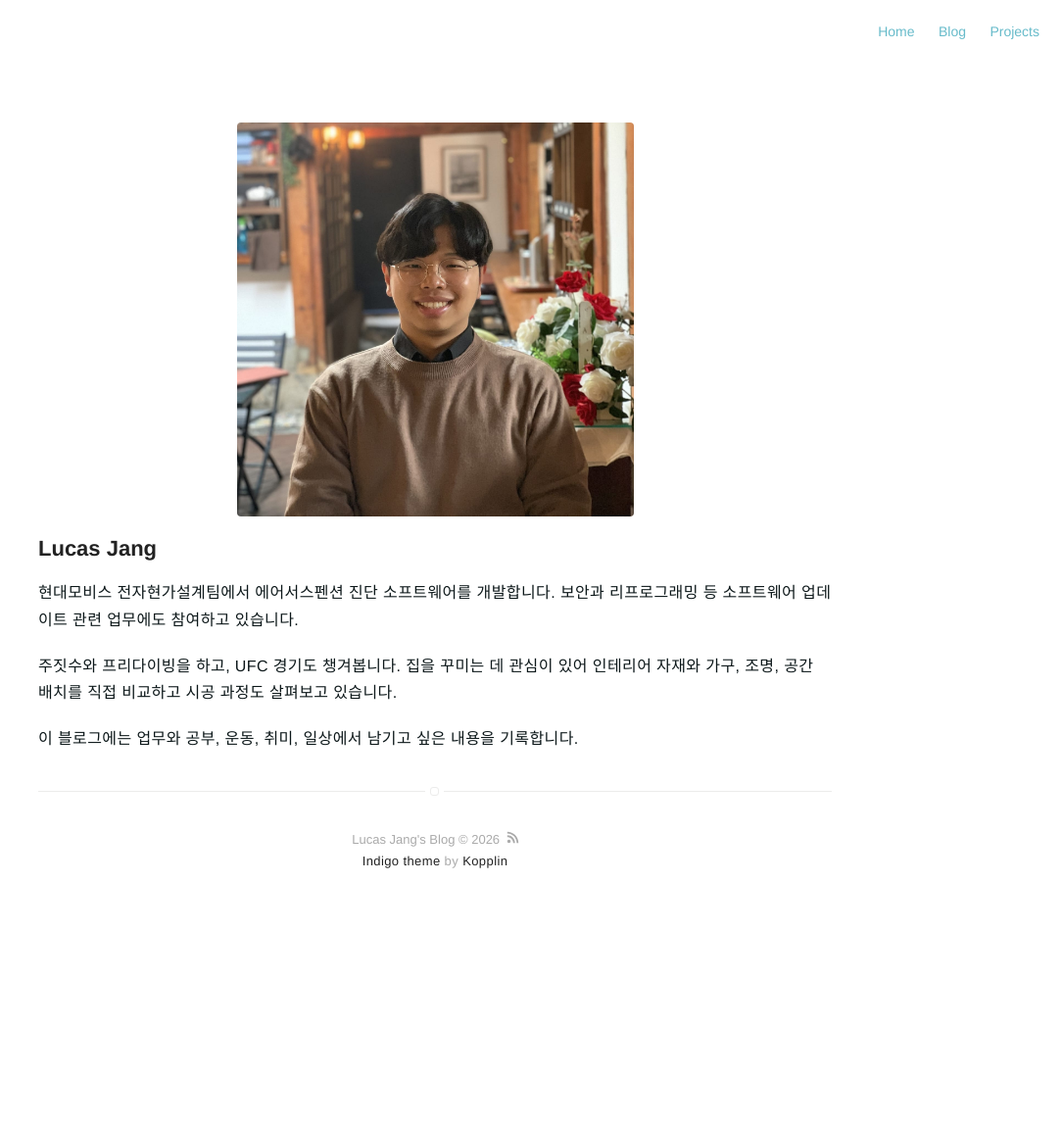
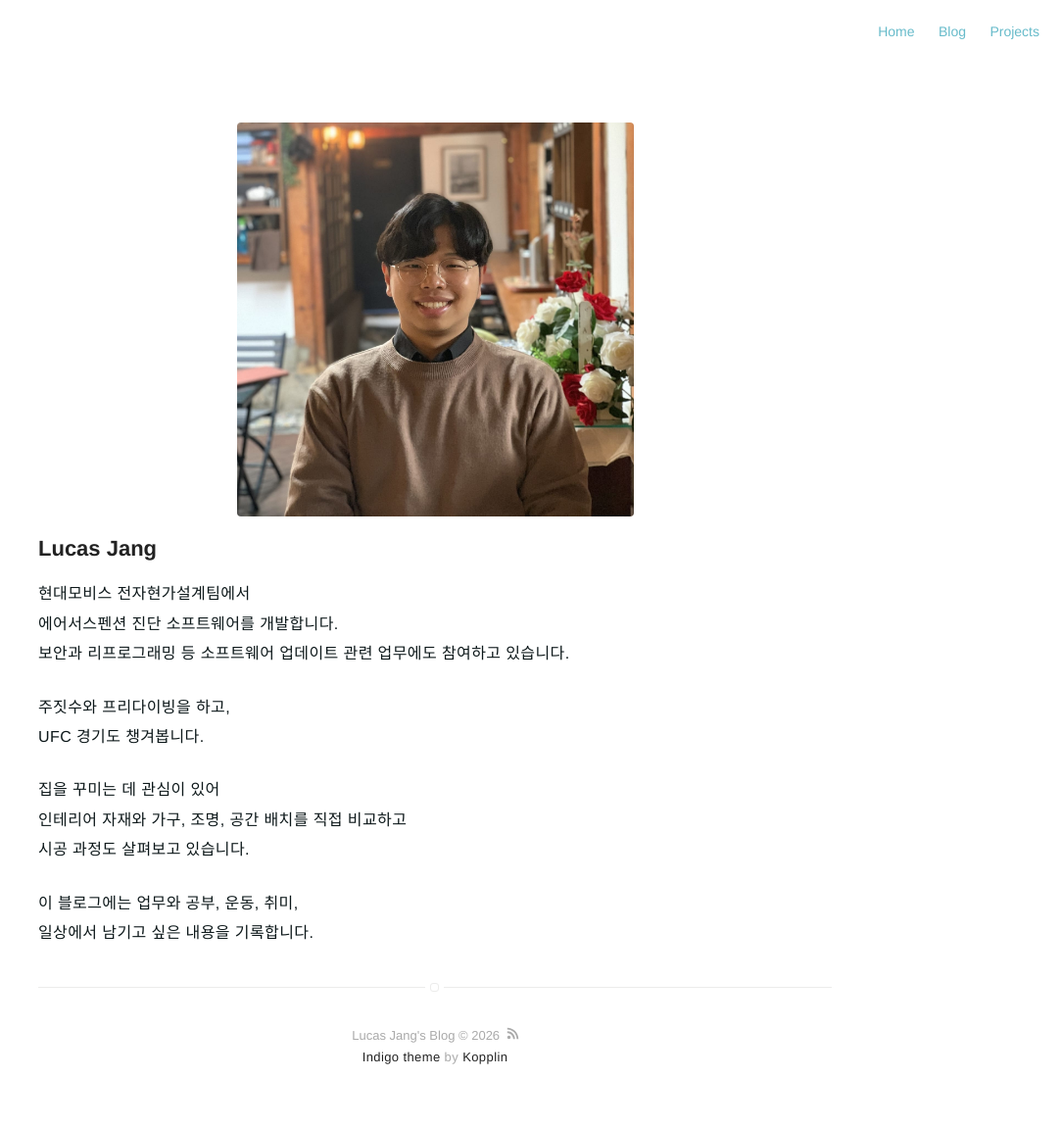
Before and after one commit to Lucas-Jang/lucas-jang.github.io, a Jekyll site: the page built from about.md, in a window 1280 px wide. Shown: the whole page at 98% size, without its empty margins (196-1280 px from the left). Built offline with Jekyll 4.4.1, drawn with Linux system fonts in a browser that asks for light colours; before the commit the page ends 950 px from its top, so only the background shows below that.

Commit message:
Improve About paragraph spacing and line breaks

```diff
--- a/_sass/pages/page.sass
+++ b/_sass/pages/page.sass
@@ -6,6 +6,12 @@
         margin-bottom: 6rem
 
 .about
+    .about-intro p
+        line-height: 1.9
+        margin: 0 0 2.4rem
+        word-break: keep-all
+        overflow-wrap: break-word
+
     img
         width: 50%
         margin: 0 auto
--- a/about.md
+++ b/about.md
@@ -8,8 +8,26 @@ description: 현대모비스 전자현가설계팀에서 일하는 Lucas Jang의
 
 ## Lucas Jang
 
-현대모비스 전자현가설계팀에서 에어서스펜션 진단 소프트웨어를 개발합니다. 보안과 리프로그래밍 등 소프트웨어 업데이트 관련 업무에도 참여하고 있습니다.
+<div class="about-intro">
+  <p>
+    현대모비스 전자현가설계팀에서<br>
+    에어서스펜션 진단 소프트웨어를 개발합니다.<br>
+    보안과 리프로그래밍 등 소프트웨어 업데이트 관련 업무에도 참여하고 있습니다.
+  </p>
 
-주짓수와 프리다이빙을 하고, UFC 경기도 챙겨봅니다. 집을 꾸미는 데 관심이 있어 인테리어 자재와 가구, 조명, 공간 배치를 직접 비교하고 시공 과정도 살펴보고 있습니다.
+  <p>
+    주짓수와 프리다이빙을 하고,<br>
+    UFC 경기도 챙겨봅니다.
+  </p>
 
-이 블로그에는 업무와 공부, 운동, 취미, 일상에서 남기고 싶은 내용을 기록합니다.
+  <p>
+    집을 꾸미는 데 관심이 있어<br>
+    인테리어 자재와 가구, 조명, 공간 배치를 직접 비교하고<br>
+    시공 과정도 살펴보고 있습니다.
+  </p>
+
+  <p>
+    이 블로그에는 업무와 공부, 운동, 취미,<br>
+    일상에서 남기고 싶은 내용을 기록합니다.
+  </p>
+</div>
```
